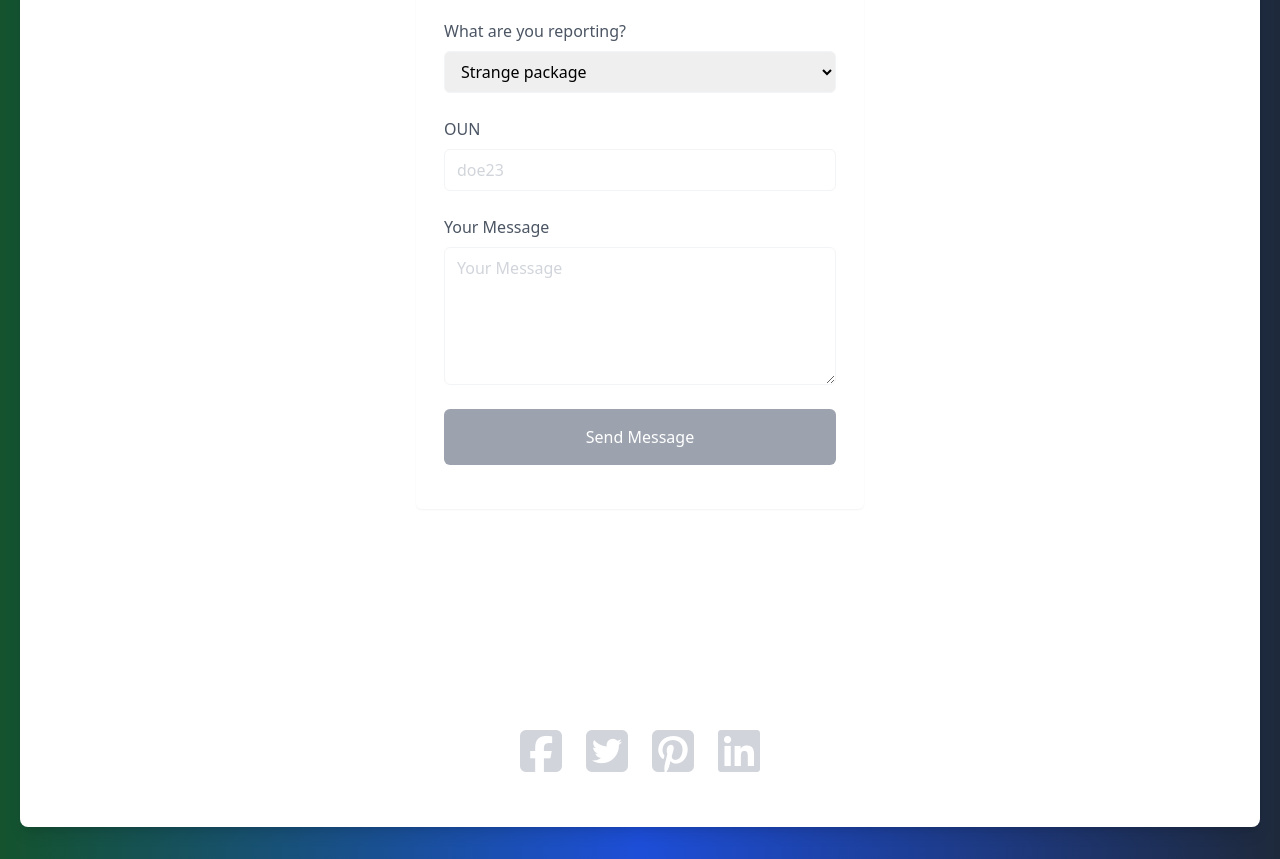
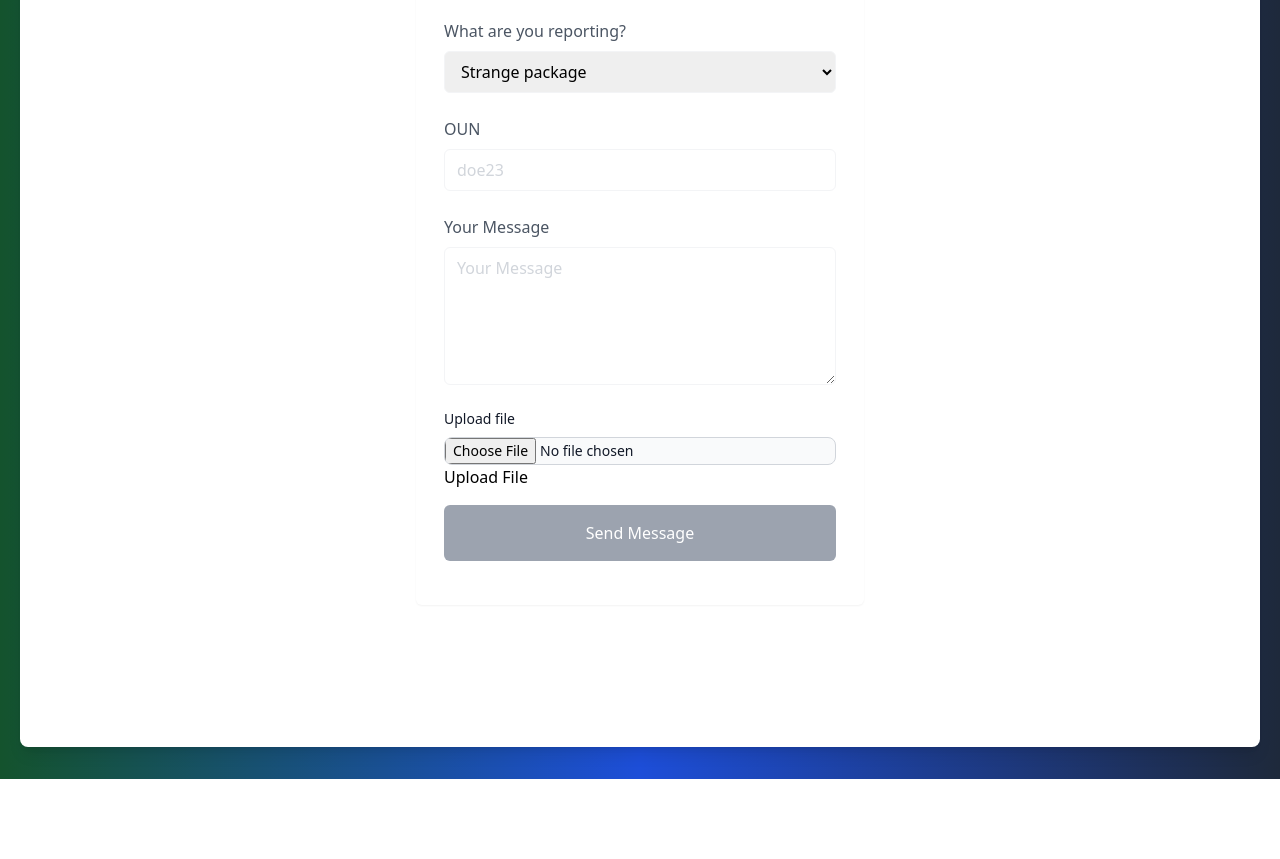
Before and after one commit to ariley/help.llnl, a website: page index.html in a window 1280 px wide. Shown: the part 517-1376 px from the top of the page. After the commit the page ends 1296 px from the top, so only its background shows below. Drawn offline with nearby package versions, Linux system fonts and the light colour scheme.

Commit message:
file upload

```diff
--- a/index.html
+++ b/index.html
@@ -119,6 +119,18 @@
                                                             required></textarea>
                                                     </div>
 
+                                                    <div>
+
+                                                        <label class="block mb-2 text-sm font-medium text-gray-900" for="file_input">Upload file</label>
+
+                                                        <form id="uploadForm" >
+                                                            <input type="file" id="fileInput" name="file" class="block w-full text-sm text-gray-900 border border-gray-300 rounded-lg cursor-pointer bg-gray-50 focus:outline-none">
+                                                            <button type="button" onclick="uploadFile()">Upload File</button>
+                                                        </form>
+
+                                                        <script src="uploadScript.js"></script>
+                                                    </div>
+
                                                     <div class="mb-6">
                                                         <button type="submit" class="w-full px-3 py-4 text-white bg-gray-400 rounded-md focus:bg-gray-600 hover:bg-blue-600 focus:outline-none">Send Message</button>
                                                     </div>
@@ -200,28 +212,7 @@ await files.readPipe(['README.md', 'package.json'], writeStream);
                                 </script>
 
 
-                                <div class="flex flex-wrap mt-2 justify-center ">
-                                    <div class="m-3 ">
-                                        <a href="https://www.facebook.com/agnesriley " target=_blank "  title="Agnes Riley On Facebook ">
-                                            <span class="mx-auto text-gray-300 hover:text-blue-700 "><i class="fab fa-facebook-square fa-3x "></i></span>
-                                        </a>
-                                    </div>
-                                    <div class="m-3 ">
-                                        <a href="https://twitter.com/agir " target=_blank " title="Agnes Riley On Twitter ">
-                                            <span class="mx-auto text-gray-300 hover:text-blue-400 "><i class="fab fa-twitter-square fa-3x "></i></span>
-                                        </a>
-                                    </div>
-                                    <div class="m-3 ">
-                                        <a href="https://pinterest.com/agiriley/ " target=_blank " title="Agnes Riley On Pinterest ">
-                                            <span class="mx-auto text-gray-300 hover:text-red-500 "><i class="fab fa-pinterest-square fa-3x "></i></span>
-                                        </a>
-                                    </div>
-                                    <div class="m-3 ">
-                                        <a href="https://www.linkedin.com/in/agnesriley/ " target=_blank " title="Agnes Riley On LinkedIn ">
-                                            <span class="mx-auto text-gray-300 hover:text-blue-600 "><i class="fab fa-linkedin fa-3x "></i></span>
-                                        </a>
-                                    </div>
-                                </div>
+
 
                             </div>
                         </div>
--- /dev/null
+++ b/uploadScript.js
@@ -0,0 +1,19 @@
+function uploadFile() {
+    const formData = new FormData();
+    const fileInput = document.getElementById('fileInput');
+    formData.append('file', fileInput.files[0]);
+
+    fetch('https://file.io', {
+        method: 'POST',
+        body: formData,
+    })
+    .then(response => response.json())
+    .then(data => {
+        console.log('Success:', data);
+        alert('File uploaded! Link: ' + data.link);
+    })
+    .catch((error) => {
+        console.error('Error:', error);
+        alert('Oops! Something went wrong.');
+    });
+}
```
